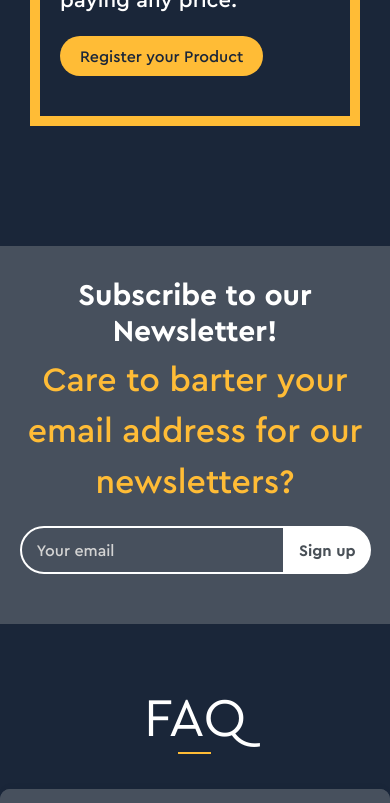
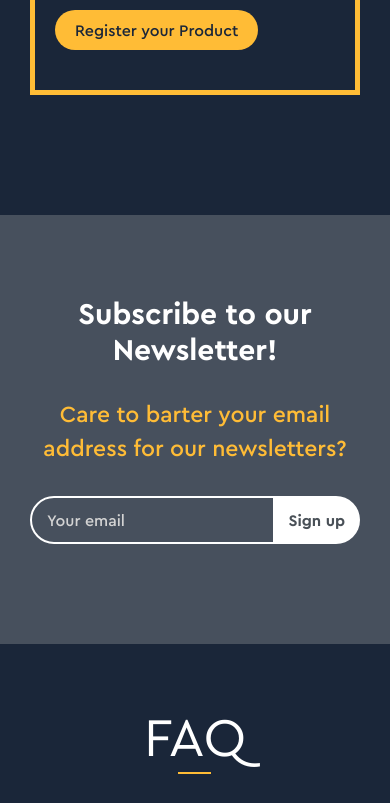
Before and after one commit to TheDemon12/lenden-coming-soon-v2, a React (Create React App) app: page / in a window 390 px wide. Shown: the part 2221-3024 px from the top of the page. Built offline with nearby package versions, Linux system fonts and the light colour scheme.

Commit message:
subscribe: fix subheading overflow
Signed-off-by: kartik <kartikbhalla12@gmail.com>

```diff
--- a/src/scss/_aboutUs.scss
+++ b/src/scss/_aboutUs.scss
@@ -100,5 +100,9 @@
 				}
 			}
 		}
+
+		@media (max-width: 550px) {
+			border: 5px solid #ffbc36;
+		}
 	}
 }
--- a/src/scss/_subscribe.scss
+++ b/src/scss/_subscribe.scss
@@ -1,22 +1,18 @@
 .subscribe {
+	@include spacing(8rem);
+
 	background-color: #47505d;
 	font-family: 'Cera Pro', Roboto, Droid Sans;
-	padding: 3rem 0;
 
 	h2 {
 		@extend %heading2;
 	}
 	p {
-		text-align: center;
-		margin: 0 auto;
-		// max-width: 90%;
-		font-weight: 500;
-		font-size: 34px;
-		color: #ffbc36;
+		@extend %subHeading;
+		margin: 3rem 0;
 	}
 	.emailBox {
 		border-radius: 25px;
-		width: 90%;
 		margin: 2rem auto;
 		max-width: 50rem;
 
--- a/src/scss/common/_heading.scss
+++ b/src/scss/common/_heading.scss
@@ -18,11 +18,23 @@
 
 %subHeading {
 	text-align: center;
-	margin: 0 auto;
-	// max-width: 90%;
 	font-weight: 500;
-	font-size: 34px;
+	font-size: 3.4rem;
 	color: #ffbc36;
+
+	@media (max-width: 1200px) {
+		font-size: 3rem;
+	}
+	@media (max-width: 990px) {
+		font-size: 2.8rem;
+	}
+
+	@media (max-width: 700px) {
+		font-size: 2.5rem;
+	}
+	@media (max-width: 400px) {
+		font-size: 2.3rem;
+	}
 }
 
 %heading2 {
```
